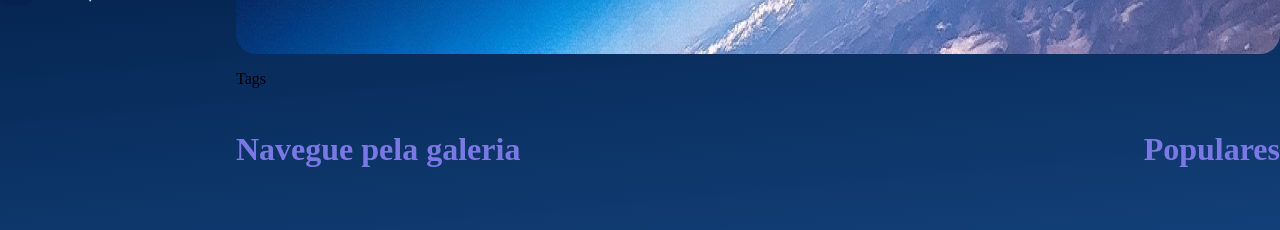
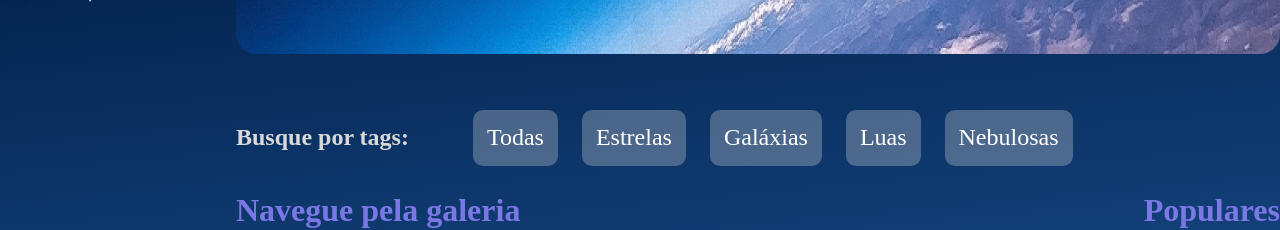
Before and after one commit to AdmAlexandreMattos/react-space-app, a React (Vite) app: page / in a window 1280 px wide. Shown: the part 466-696 px from the top of the page. Built offline with nearby package versions, Linux system fonts and the light colour scheme.

Commit message:
Lidando com tags
Adicionando o json das tags disponíveis e adicionando o css com o styled components

```diff
--- a/src/componentes/Galeria/Tags/index.jsx
+++ b/src/componentes/Galeria/Tags/index.jsx
@@ -1,8 +1,50 @@
+import { styled } from "styled-components";
+import tags from "./tags.json";
+
+const TagsContainer = styled.section`
+  display: flex;
+  align-items: center;
+  gap: 64px;
+  margin-top: 56px;
+`;
+
+const TagTitulo = styled.h3`
+  color: #d9d9d9;
+  font-size: 24px;
+  margin: 0;
+`;
+
+const Tag = styled.button`
+  font-size: 24px;
+  color: #ffffff;
+  background: rgba(217, 217, 217, 0.3);
+  border-radius: 10px;
+  cursor: pointer;
+  transition: background-color 0.3s ease;
+  padding: 12px;
+  box-sizing: border-box;
+  border: 2px solid transparent;
+  &:hover {
+    border-color: #c98cf1;
+  }
+`;
+
+const Div = styled.div`
+  display: flex;
+  gap: 24px;
+  justify-content: end;
+`;
+
 const Tags = () => {
   return (
-    <>
-      <p>Tags</p>
-    </>
+    <TagsContainer>
+      <TagTitulo>Busque por tags:</TagTitulo>
+      <Div>
+        {tags.map((tag) => (
+          <Tag key={tag.id}>{tag.titulo}</Tag>
+        ))}
+      </Div>
+    </TagsContainer>
   );
 };
 
--- /dev/null
+++ b/src/componentes/Galeria/Tags/tags.json
@@ -0,0 +1,22 @@
+[
+  {
+    "id": 0,
+    "titulo": "Todas"
+  },
+  {
+    "id": 1,
+    "titulo": "Estrelas"
+  },
+  {
+    "id": 2,
+    "titulo": "Galáxias"
+  },
+  {
+    "id": 3,
+    "titulo": "Luas"
+  },
+  {
+    "id": 4,
+    "titulo": "Nebulosas"
+  }
+]
```
